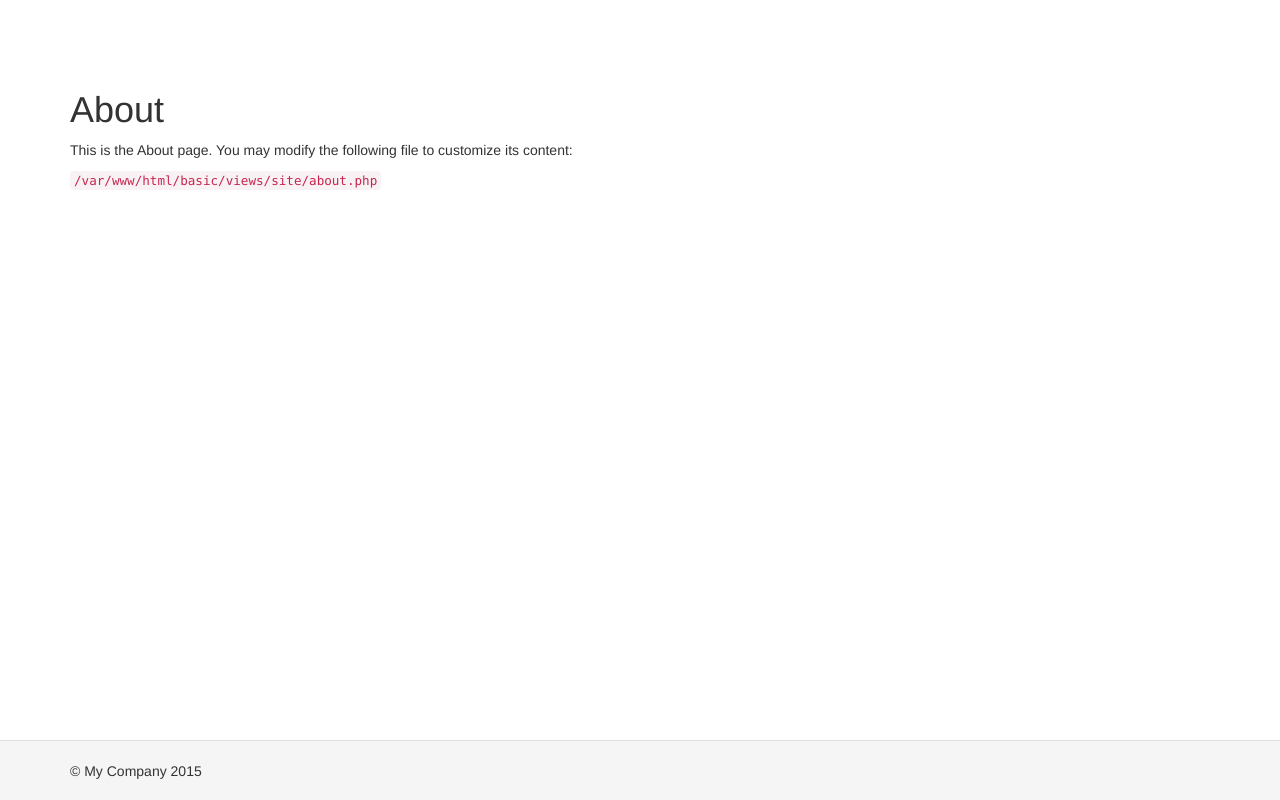
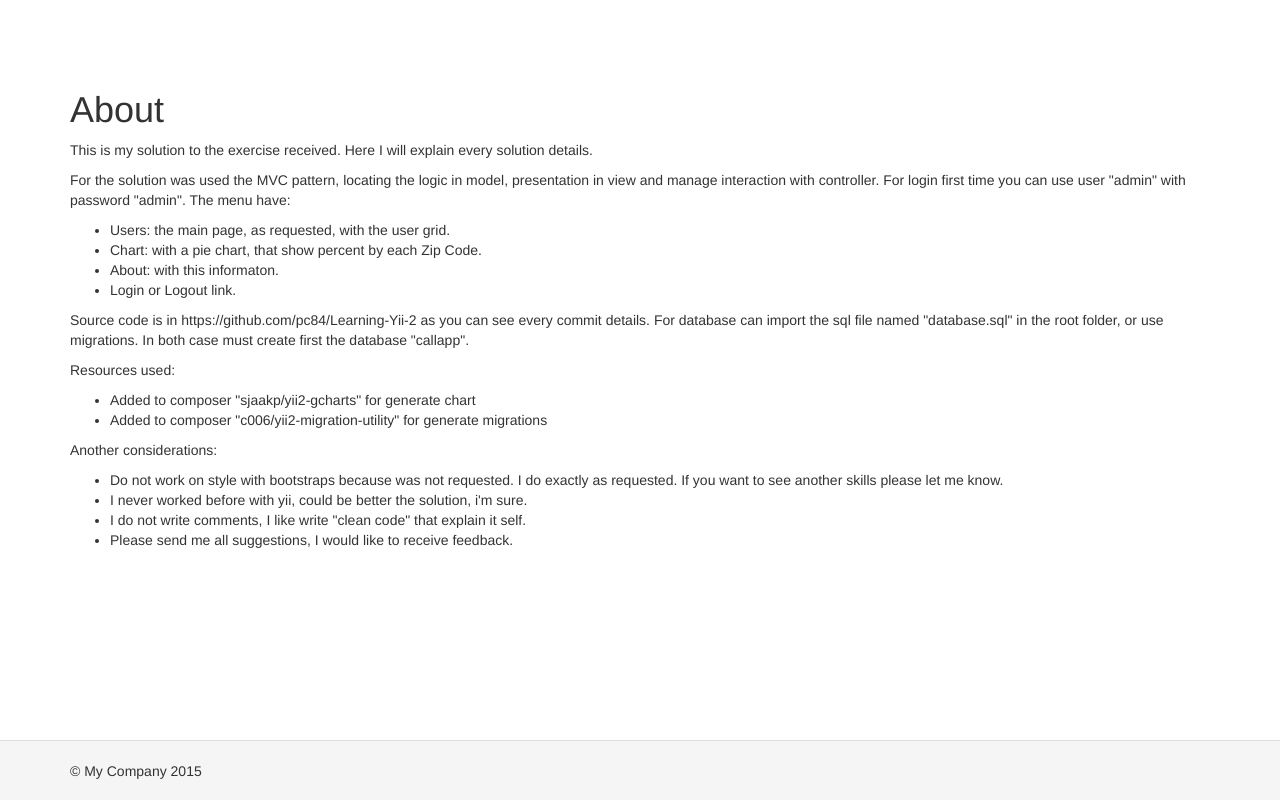
Before and after one commit to pc84/Learning-Yii-2, a Yii app: template basic/views/site/about.php in a window 1280 px wide. Run offline with PHP 8.4 and a stand-in for Yii, Linux system fonts and the light colour scheme; the template is opened without the code that fills it, so the values that code supplies are empty; some libraries are stand-ins or nearby versions.

Commit message:
adding project description

```diff
--- a/basic/views/site/about.php
+++ b/basic/views/site/about.php
@@ -11,8 +11,47 @@ $this->params['breadcrumbs'][] = $this->title;
     <h1><?= Html::encode($this->title) ?></h1>
 
     <p>
-        This is the About page. You may modify the following file to customize its content:
+        This is my solution to the exercise received. Here I will explain every solution details.
+    </p>
+    <p>
+        For the solution was used the MVC pattern, locating the logic in model, presentation in view and manage
+        interaction with controller.
+        For login first time you can use user "admin" with password "admin".
+
+        The menu have:
+        <ul>
+            <li>Users: the main page, as requested, with the user grid.</li>
+            <li>Chart: with a pie chart, that show percent by each Zip Code.</li>
+            <li>About: with this informaton.</li>
+            <li>Login or Logout link.</li>
+        </ul>
+    </p>
+    <p>
+        Source code is in https://github.com/pc84/Learning-Yii-2 as you can see every commit details.
+        For database can import the sql file named "database.sql" in the root folder, or use migrations. In both
+        case must create first the database "callapp".
+    </p>
+    <p>
+        Resources used:
+        <ul>
+            <li>
+                Added to composer "sjaakp/yii2-gcharts" for generate chart
+            </li>
+            <li>
+                Added to composer "c006/yii2-migration-utility" for generate migrations
+            </li>
+        </ul>
+    </p>
+    <p>
+        Another considerations:
+        <ul>
+            <li>Do not work on style with bootstraps because was not requested. I do exactly as requested.
+                If you want to see another skills please let me know.
+            </li>
+            <li>I never worked before with yii, could be better the solution, i'm sure.</li>
+            <li>I do not write comments, I like write "clean code" that explain it self.</li>
+            <li>Please send me all suggestions, I would like to receive feedback.</li>
+        </ul>
     </p>
 
-    <code><?= __FILE__ ?></code>
 </div>
```
